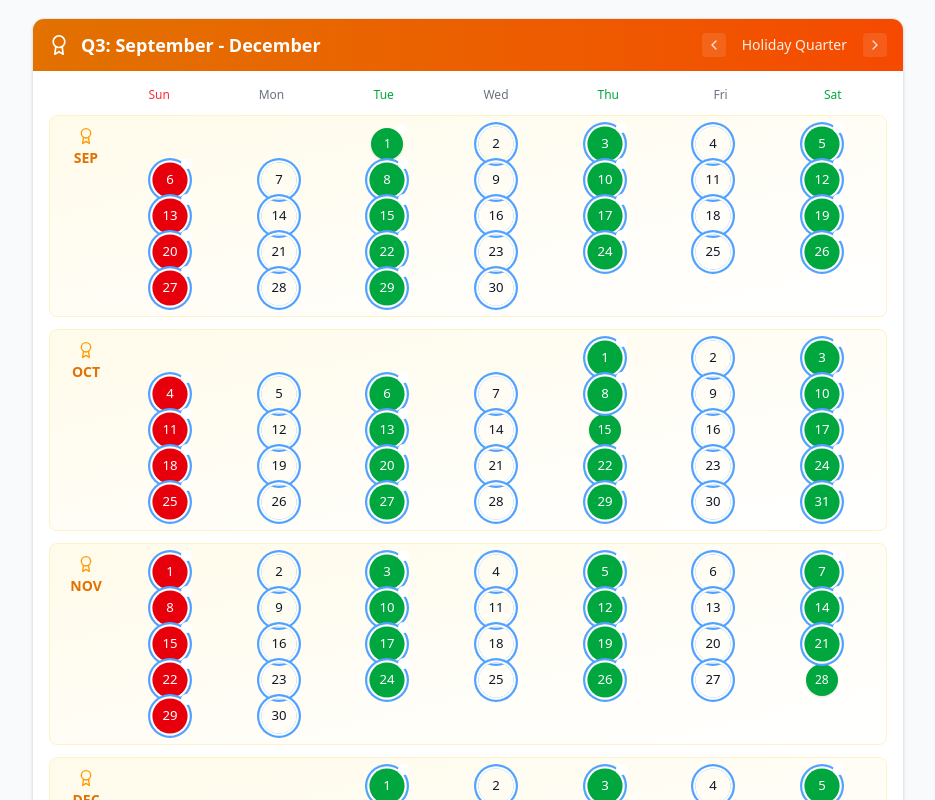
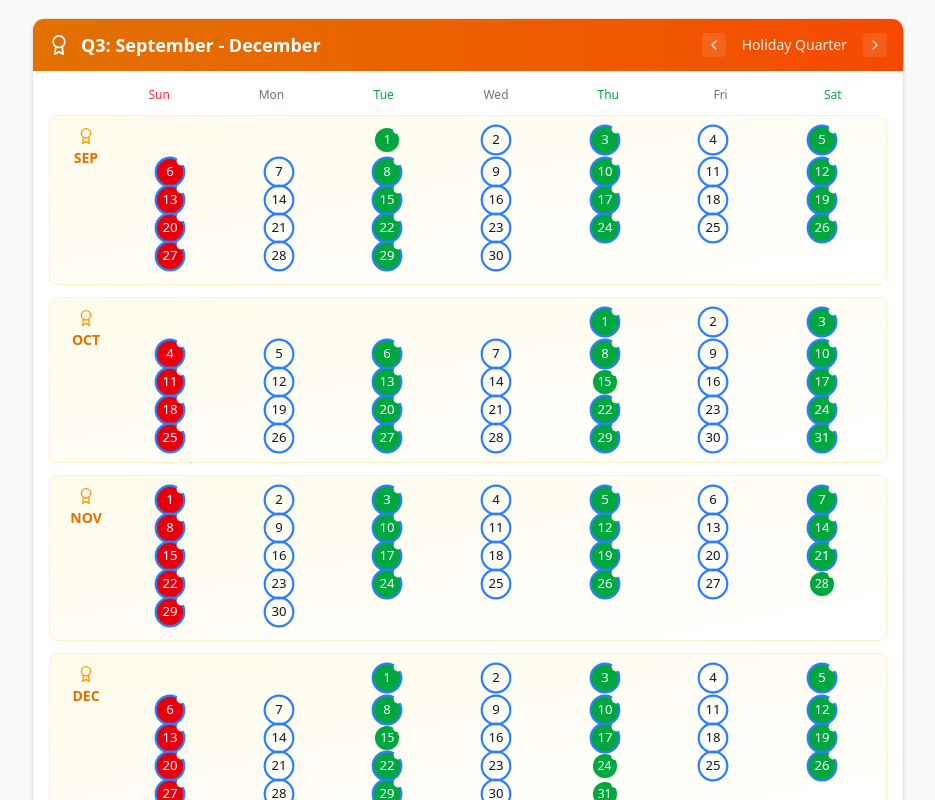
Before and after one commit to jeffkaberagithara-guru/pcea-calendar, a React (Vite) app: page / in a window 1280 px wide. Shown: the part 2040-2840 px from the top of the page, without its empty margins (0-935 px from the left). Built offline with nearby package versions, Linux system fonts and the light colour scheme.

Commit message:
Updated Quarter Three component

```diff
--- a/src/components/QuarterThree.jsx
+++ b/src/components/QuarterThree.jsx
@@ -104,7 +104,7 @@ function QuarterThree({ events, onEventSelect, selectedEvent }) {
                                                     let isPresentationDay = !dayEvent && dayIndex === 0;
                                                     const isHighlightDay = dayIndex === 0 || dayIndex === 2 || dayIndex === 4 || dayIndex === 6;
 
-                                                    let cellBase = "w-8 h-8 flex items-center justify-center text-xs rounded-full cursor-pointer transition-all duration-200 relative";
+                                                    let cellBase = "w-6 h-6 flex items-center justify-center text-xs rounded-full cursor-pointer transition-all duration-200 relative";
                                                     let cellStyle = theme.hoverBg + " text-gray-900";
 
                                                     if (dayIndex === 2 || dayIndex === 4 || dayIndex === 6 || isPracticeDay) {
@@ -116,7 +116,7 @@ function QuarterThree({ events, onEventSelect, selectedEvent }) {
                                                     }
 
                                                     if (isSelected) {
-                                                        cellStyle += " ring-2 ring-blue-400 ring-offset-2 scale-110 z-10";
+                                                        cellStyle += " ring-2 ring-blue-500 scale-110 z-10";
                                                     }
 
                                                     return (
@@ -127,7 +127,7 @@ function QuarterThree({ events, onEventSelect, selectedEvent }) {
                                                             >
                                                                 {day}
                                                                 {(dayEvent || isPracticeDay || isPresentationDay) && (
-                                                                    <div className={`absolute -top-1 -right-1 w-2.5 h-2.5 rounded-full border-2 border-white
+                                                                    <div className={`absolute -top-0.5 -right-0.5 w-2 h-2 rounded-full border border-white
                                                                     ${(isPracticeDay || isPresentationDay || (dayEvent && isHighlightDay))
                                                                             ? "bg-white"
                                                                             : `${getEventTypeColor(dayEvent.category)}`}`}
```
